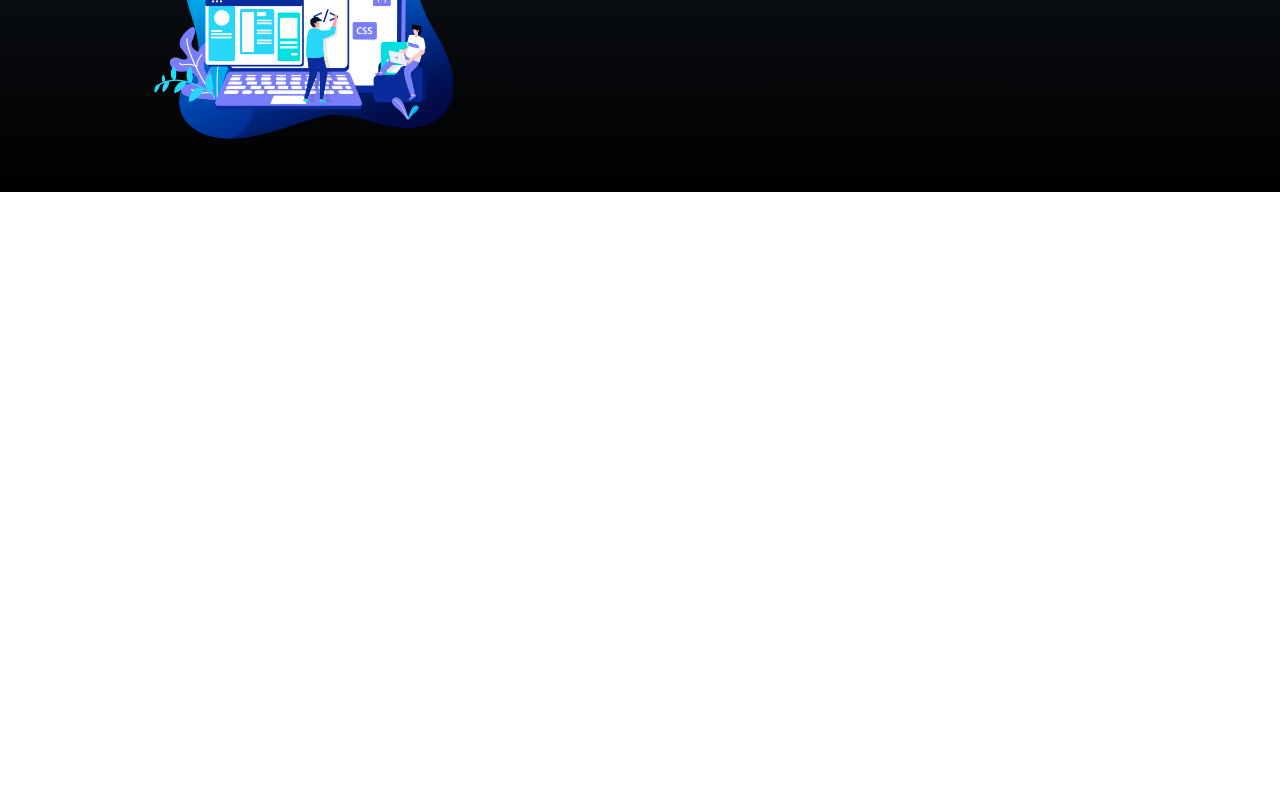
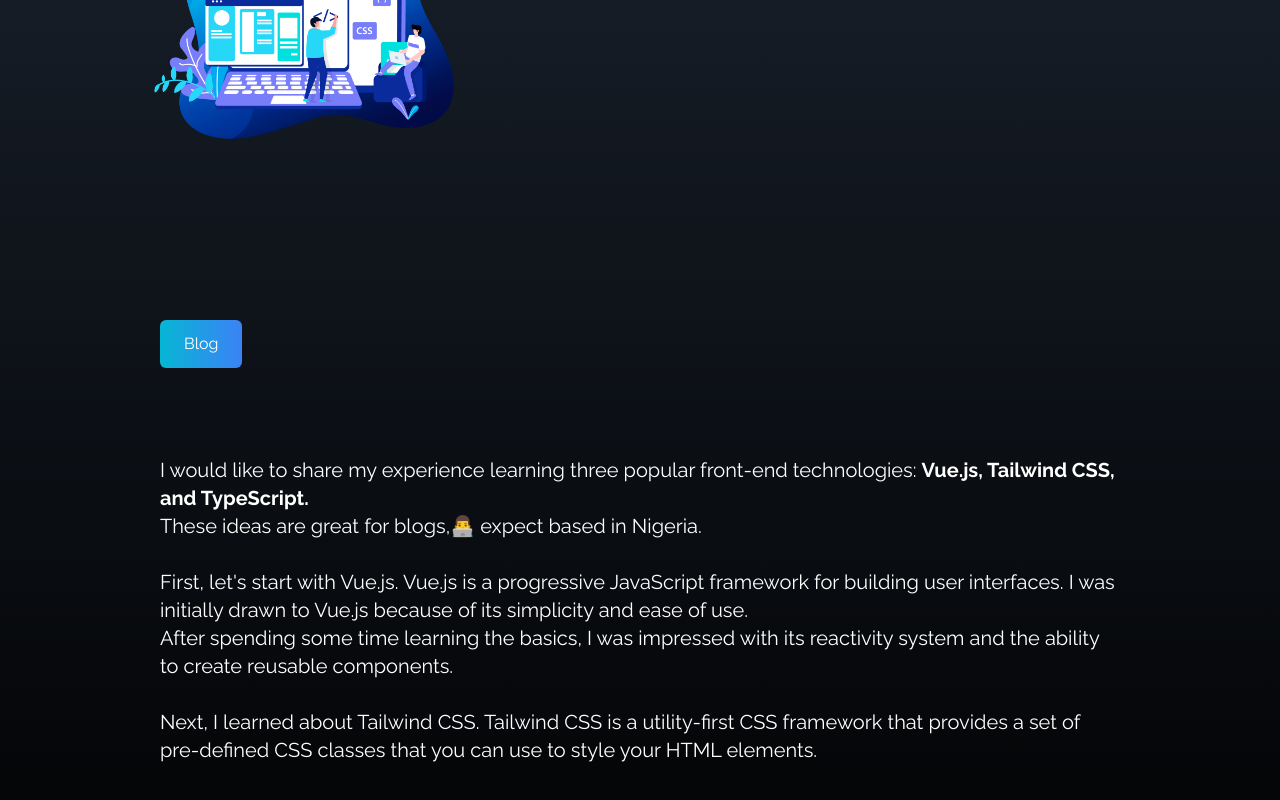
Before and after one commit to Zikam1/Portoflio, a Vue app: page / in a window 1280 px wide. Shown: the part 1348-2148 px from the top of the page. Before the commit the page ends 1540 px from the top, so only its background shows below. Built offline with nearby package versions, Linux system fonts and the light colour scheme.

Commit message:
blog-update

```diff
--- a/src/components/About.vue
+++ b/src/components/About.vue
@@ -34,7 +34,7 @@
           <p>Full Name: Bruno Gibson Stephen
             <br/>
             <br/>
-            DOB: 07-September-2023
+            State: 07-September-2023
             <br/>
             <br/>
             Degree: Sta
--- a/src/components/Blog.vue
+++ b/src/components/Blog.vue
@@ -9,25 +9,23 @@
       class="w-full bg-gradient-to-b from-gray-800 to-black text-white lg:h-screen"
     >
       <div class="max-w-screen-lg p-4 mx-auto flex flex-col justify-center w-full h-full">
-        <!-- <div class="lg:pb-8">
-          <p class="text-4xl font-bold inline border-b-4 border-gray-500">
-             News
-          </p>
-        </div> -->
         <a href='#blog' class=" bg-cyan-600 w-fit px-10 py-3 rounded-md cursor-pointer">Blog News</a >
-        <p class="text-xl mt-1 lg:mt-20">
-          <span class=" font-semi-bold"> In this blog post,</span> I would like to share my experience learning three popular front-end technologies: <span class=" font-bold">Vue.js, Tailwind CSS, and TypeScript.</span>
+        <p class="text-xl mt-1 lg:mt-10 ">
+          <span class=" font-semi-bold "> In this blog post,</span>  In this blog post, I'll be showcasing my front-end portfolio and highlighting some of my best work.
         </p>
-        <p class="text-x lg:text-xl">These ideas are great for  blogs,👨‍💻 expect based in Nigeria.
+        <p class="text-x lg:text-xl lg:mt-8">E-commerce website: A fully responsive e-commerce website built with vue js 3. The website features a user authentication system, product search and filtering, shopping cart and
+          checkout process, and payment integration with Stripe. View live demo,👨‍💻.
           <br/>
           <br/>
-          First, let's start with Vue.js. Vue.js is a progressive JavaScript framework for building user interfaces. I was initially drawn to Vue.js because of its simplicity and ease of use.
+          Travel blog: A responsive travel blog built with Vue and Tailwind. The website features a dynamic landing page, blog post listing, and individual blog post pages with a commenting system. View live demo.
           <br/>
-          After spending some time learning the basics, I was impressed with its reactivity system and the ability to create reusable components.
+          Weather app: A weather app built with Vue js 3. The app features a user location detection system, real-time weather updates, and a 5-day weather forecast. View live demo.
           <br/>
           <br/>
-          Next, I learned about Tailwind CSS. Tailwind CSS is a utility-first CSS framework that provides a set of
-          pre-defined CSS classes that you can use to style your HTML elements.
+          Human Resources Application:  Performance management; The application provided tools for tracking and evaluating employee performance, including setting goals, tracking progress, and conducting performance reviews.
+          <br/>
+          <br/>
+          Zikam Clothing App: The application could provide a robust search functionality to enable users to quickly find specific products based on keywords or product attributes.
           <br/>
           <br/>
         </p>
--- a/src/components/Home.vue
+++ b/src/components/Home.vue
@@ -57,6 +57,35 @@
               alt="my profile"
               class="h-80 md:h-130"
             />
+            <div
+          id="blog"
+          class="w-full  lg:h-screen mt-0"
+              >
+          <div class="max-w-screen-lg p-4 mx-auto flex flex-col justify-center w-full h-full">
+            <router-link to="/blog"
+              class="group text-white w-fit px-6 py-3 my-2 flex items-center rounded-md bg-gradient-to-r
+                from-cyan-500 to-blue-500 cursor-pointer hover:scale-105 duration-500">Blog</router-link>
+
+        <p class="text-xl mt-1 lg:mt-20">
+          <span class=" font-semi-bold"> I</span> would like to share my experience learning three popular front-end technologies: <span class=" font-bold">Vue.js, Tailwind CSS, and TypeScript.</span>
+        </p>
+        <p class="text-x lg:text-xl">These ideas are great for  blogs,👨‍💻 expect based in Nigeria.
+          <br/>
+          <br/>
+          First, let's start with Vue.js. Vue.js is a progressive JavaScript framework for building user interfaces. I was initially drawn to Vue.js because of its simplicity and ease of use.
+          <br/>
+          After spending some time learning the basics, I was impressed with its reactivity system and the ability to create reusable components.
+          <br/>
+          <br/>
+          Next, I learned about Tailwind CSS. Tailwind CSS is a utility-first CSS framework that provides a set of
+          pre-defined CSS classes that you can use to style your HTML elements.
+          <br/>
+          <br/>
+        </p>
+        <br/>
+        <br/>
+      </div>
+    </div>
           </div>
         </div>
 
```
